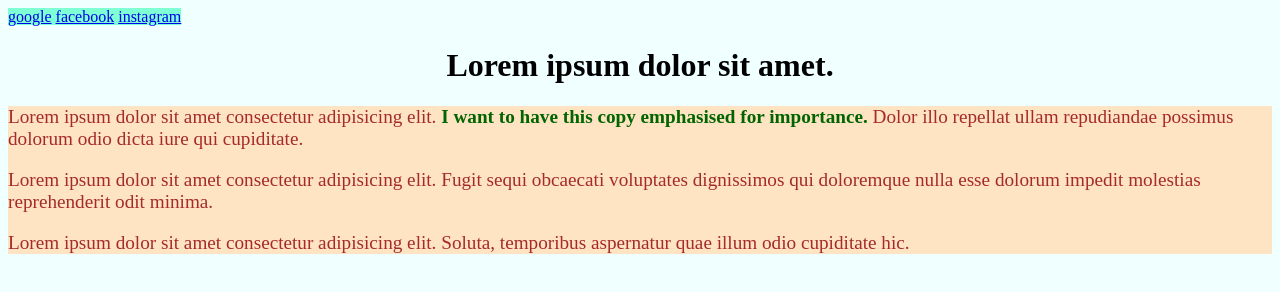
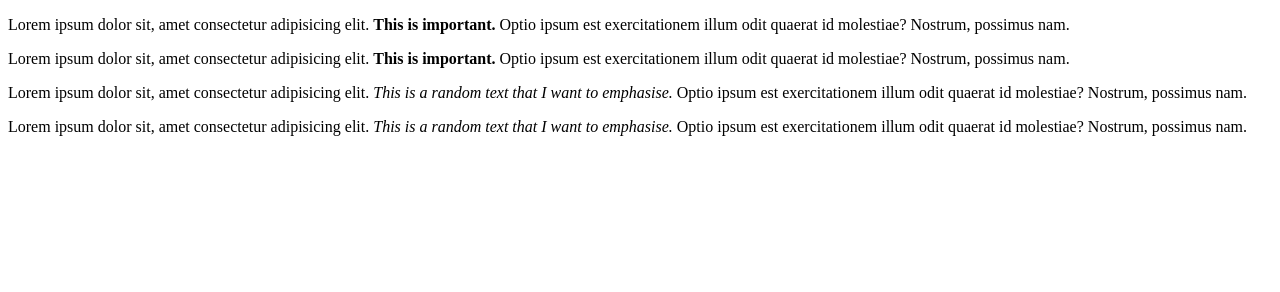
Before and after one commit to EllieWS/project_3, a plain HTML site: page index.html in a window 1280 px wide. Drawn offline with Linux system fonts and the light colour scheme.

Commit message:
Strong and Em vs Span

```diff
--- a/assets/main.css
+++ b/assets/main.css
@@ -1,27 +1,6 @@
-body {
-  background-color: azure;
-}
-h1 {
-  text-align: center;
-  /* background-color: rgb(87, 87, 232); */
-}
-/*dots are used from html class tag */
-p {
-  color: brown;
-  font-size: larger;
-  /* background-color: antiquewhite; */
-}
-.important {
-  color: darkgreen;
+body .important {
   font-weight: bold;
 }
-.text-block {
-  background-color: bisque;
+.text {
+  font-style: italic;
 }
-a {
-  /* background-color: aqua; */
-  /* display: block; */
-}
-.links {
-  background-color: aquamarine;
-}
--- a/index.html
+++ b/index.html
@@ -9,33 +9,26 @@
   </head>
   <!--classes are good for css. use periods in front of class name in css.-->
   <body>
-    <span class="links">
-      <a href="https://www.google.com">google</a>
-      <a href="https://facebrook.com">facebook</a>
-      <a href="https://instagram.com">instagram</a>
-    </span>
-    <!-- <p>google</p>
-    <p>facebook</p>
-    <p>instagram</p> -->
-    <h1>Lorem ipsum dolor sit amet.</h1>
-    <div class="text-block">
     <p>
-        Lorem ipsum dolor sit amet consectetur adipisicing elit.
-        <span class="important"
-          >I want to have this copy emphasised for importance.</span
-        >
-        Dolor illo repellat ullam repudiandae possimus dolorum odio dicta iure
-        qui cupiditate.
+      Lorem ipsum dolor sit, amet consectetur adipisicing elit.
+      <span class="important"> This is important.</span> Optio ipsum est
+      exercitationem illum odit quaerat id molestiae? Nostrum, possimus nam.
     </p>
     <p>
-        Lorem ipsum dolor sit amet consectetur adipisicing elit. Fugit sequi
-        obcaecati voluptates dignissimos qui doloremque nulla esse dolorum
-        impedit molestias reprehenderit odit minima.
+      Lorem ipsum dolor sit, amet consectetur adipisicing elit.
+      <strong> This is important.</strong> Optio ipsum est exercitationem illum
+      odit quaerat id molestiae? Nostrum, possimus nam.
     </p>
     <p>
-        Lorem ipsum dolor sit amet consectetur adipisicing elit. Soluta,
-        temporibus aspernatur quae illum odio cupiditate hic.
+      Lorem ipsum dolor sit, amet consectetur adipisicing elit.
+      <span class="text"> This is a random text that I want to emphasise.</span>
+      Optio ipsum est exercitationem illum odit quaerat id molestiae? Nostrum,
+      possimus nam.
     </p>
-    </div>
+    <p>
+      Lorem ipsum dolor sit, amet consectetur adipisicing elit.
+      <em> This is a random text that I want to emphasise.</em> Optio ipsum est
+      exercitationem illum odit quaerat id molestiae? Nostrum, possimus nam.
+    </p>
   </body>
 </html>
```
Lines whose indentation alone changed are shown as unchanged.
